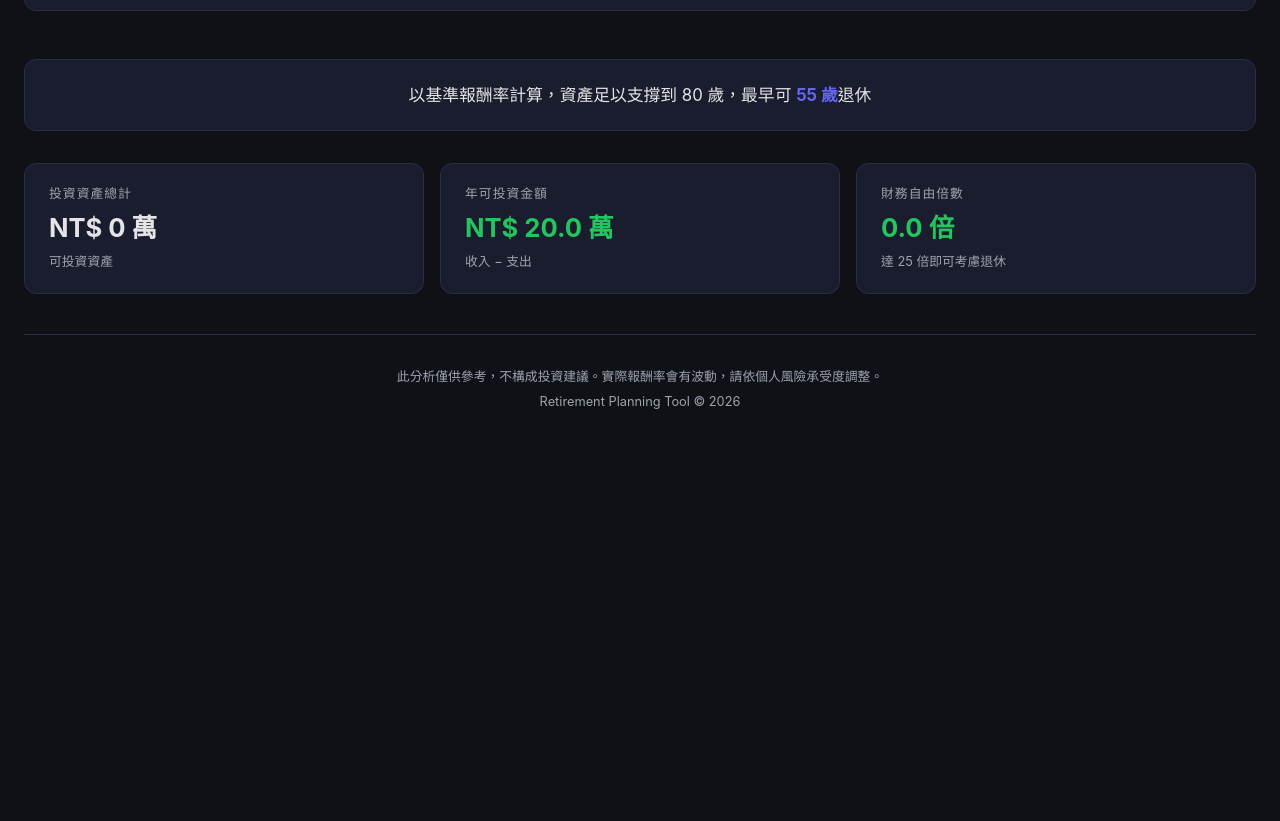
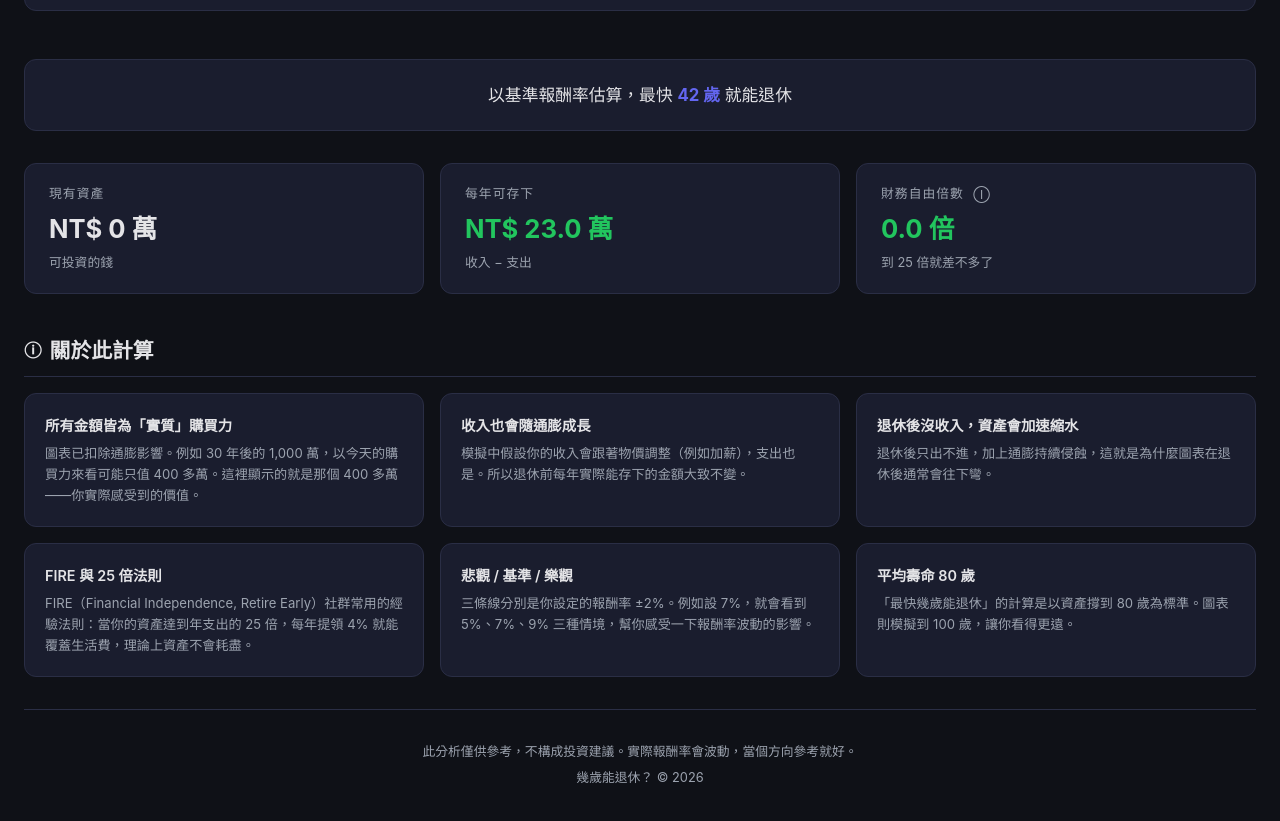
Before and after one commit to brianhu-tw/fire, a plain HTML site: page index.html in a window 1280 px wide. Shown: the part 1179-2000 px from the top of the page. Before the commit the page ends 1656 px from the top, so only its background shows below. Drawn offline with nearby package versions, Linux system fonts and the light colour scheme.

Commit message:
Update UI copy and add explanatory notes section
- Revise page title, section headings, field labels, conclusion text,
  metric cards, chart description, and footer for a friendlier tone
- Add CSS-only ⓘ tooltips on 現有資產, 年報酬率, 通膨率, 年收入, 年支出 fields
  and 財務自由倍數 metric card
- Add "關於此計算" section with 6 explanatory cards
- Default income to 546k (113年薪資中位數), expenses to 320k (113年每人消費支出)
- Persist all input fields to localStorage on every change

```diff
--- a/index.html
+++ b/index.html
@@ -3,7 +3,7 @@
 <head>
 <meta charset="UTF-8">
 <meta name="viewport" content="width=device-width, initial-scale=1.0">
-<title>退休規劃分析</title>
+<title>幾歲能退休？</title>
 <script src="https://cdn.jsdelivr.net/npm/chart.js@4.4.7/dist/chart.umd.min.js"></script>
 <style>
   :root {
@@ -201,6 +201,65 @@
     font-size: 0.8rem;
     border-top: 1px solid var(--border);
   }
+
+  /* ── Tooltip ── */
+  .info-tip {
+    position: relative;
+    display: inline-block;
+    cursor: help;
+    color: var(--text-muted);
+    font-size: 0.75rem;
+    margin-left: 0.3rem;
+    vertical-align: middle;
+  }
+  .info-tip::after {
+    content: attr(data-tip);
+    position: absolute;
+    bottom: calc(100% + 8px);
+    left: 50%;
+    transform: translateX(-50%);
+    background: var(--card-hover);
+    color: var(--text);
+    border: 1px solid var(--border);
+    border-radius: 8px;
+    padding: 0.6rem 0.8rem;
+    font-size: 0.78rem;
+    line-height: 1.5;
+    white-space: normal;
+    width: max-content;
+    max-width: 280px;
+    opacity: 0;
+    pointer-events: none;
+    transition: opacity 0.2s;
+    z-index: 10;
+  }
+  .info-tip:hover::after {
+    opacity: 1;
+  }
+
+  /* ── Notes ── */
+  .notes { margin-bottom: 2rem; }
+  .notes-grid {
+    display: grid;
+    grid-template-columns: repeat(auto-fit, minmax(320px, 1fr));
+    gap: 1rem;
+  }
+  .note-item {
+    background: var(--card);
+    border: 1px solid var(--border);
+    border-radius: 12px;
+    padding: 1.25rem;
+  }
+  .note-item h4 {
+    font-size: 0.9rem;
+    font-weight: 600;
+    margin-bottom: 0.4rem;
+  }
+  .note-item p {
+    font-size: 0.82rem;
+    color: var(--text-muted);
+    line-height: 1.6;
+  }
 </style>
 </head>
 <body>
@@ -208,13 +267,13 @@
 <div class="container">
 
 <header>
-  <h1>退休規劃分析</h1>
-  <p>輸入你的收支條件，看看幾歲能財務自由</p>
+  <h1>幾歲能退休？</h1>
+  <p>填幾個數字，算算你的退休時間表</p>
 </header>
 
 <!-- ── Parameter Panel ── -->
 <section>
-  <h2><span class="icon">&#9881;</span> 你的基本資料</h2>
+  <h2><span class="icon">&#9881;</span> 你的現況</h2>
   <div class="params">
     <div class="param-grid">
       <div class="param-group">
@@ -223,27 +282,27 @@
         <div class="error-msg" id="err_age"></div>
       </div>
       <div class="param-group">
-        <label>可投資資產 (NT$)</label>
+        <label>現有資產 (NT$)<span class="info-tip" data-tip="目前可以拿來投資的總金額，包含存款、股票、基金等">&#9432;</span></label>
         <input type="text" inputmode="numeric" id="p_assets" value="0">
         <div class="error-msg" id="err_assets"></div>
       </div>
       <div class="param-group">
-        <label>年收入 (NT$)</label>
-        <input type="text" inputmode="numeric" id="p_income" value="1,000,000">
+        <label>年收入 (NT$)<span class="info-tip" data-tip="預設為 113 年台灣薪資中位數 54.6 萬（主計總處）">&#9432;</span></label>
+        <input type="text" inputmode="numeric" id="p_income" value="546,000">
         <div class="error-msg" id="err_income"></div>
       </div>
       <div class="param-group">
-        <label>年支出 (NT$)</label>
-        <input type="text" inputmode="numeric" id="p_expenses" value="800,000">
+        <label>年支出 (NT$)<span class="info-tip" data-tip="預設為 113 年台灣每人消費支出約 32 萬（主計總處家庭收支調查）">&#9432;</span></label>
+        <input type="text" inputmode="numeric" id="p_expenses" value="320,000">
         <div class="error-msg" id="err_expenses"></div>
       </div>
       <div class="param-group">
-        <label>預期年報酬率 (%)</label>
+        <label>年報酬率 (%)<span class="info-tip" data-tip="投資組合的年化報酬率。台股大盤長期約 8-10%，全球股市約 7-9%">&#9432;</span></label>
         <input type="number" id="p_return" value="7" step="0.5" min="1" max="15">
         <div class="error-msg" id="err_return"></div>
       </div>
       <div class="param-group">
-        <label>通膨率 (%)</label>
+        <label>通膨率 (%)<span class="info-tip" data-tip="物價每年上漲的幅度。台灣近年約 2-3%">&#9432;</span></label>
         <input type="number" id="p_inflation" value="3" step="0.5" min="0" max="10">
         <div class="error-msg" id="err_inflation"></div>
       </div>
@@ -253,7 +312,7 @@
 
 <!-- ── Chart 3: Sensitivity ── -->
 <section>
-  <h2><span class="icon">&#128202;</span> 退休資產模擬器</h2>
+  <h2><span class="icon">&#128202;</span> 資產模擬</h2>
   <div class="chart-grid">
     <div class="chart-box">
       <div class="desc" id="c3Summary"></div>
@@ -268,9 +327,39 @@
 <!-- ── Key Metrics ── -->
 <div class="metrics" id="metrics"></div>
 
+<section class="notes">
+  <h2><span class="icon">&#9432;</span> 關於此計算</h2>
+  <div class="notes-grid">
+    <div class="note-item">
+      <h4>所有金額皆為「實質」購買力</h4>
+      <p>圖表已扣除通膨影響。例如 30 年後的 1,000 萬，以今天的購買力來看可能只值 400 多萬。這裡顯示的就是那個 400 多萬——你實際感受到的價值。</p>
+    </div>
+    <div class="note-item">
+      <h4>收入也會隨通膨成長</h4>
+      <p>模擬中假設你的收入會跟著物價調整（例如加薪），支出也是。所以退休前每年實際能存下的金額大致不變。</p>
+    </div>
+    <div class="note-item">
+      <h4>退休後沒收入，資產會加速縮水</h4>
+      <p>退休後只出不進，加上通膨持續侵蝕，這就是為什麼圖表在退休後通常會往下彎。</p>
+    </div>
+    <div class="note-item">
+      <h4>FIRE 與 25 倍法則</h4>
+      <p>FIRE（Financial Independence, Retire Early）社群常用的經驗法則：當你的資產達到年支出的 25 倍，每年提領 4% 就能覆蓋生活費，理論上資產不會耗盡。</p>
+    </div>
+    <div class="note-item">
+      <h4>悲觀 / 基準 / 樂觀</h4>
+      <p>三條線分別是你設定的報酬率 ±2%。例如設 7%，就會看到 5%、7%、9% 三種情境，幫你感受一下報酬率波動的影響。</p>
+    </div>
+    <div class="note-item">
+      <h4>平均壽命 80 歲</h4>
+      <p>「最快幾歲能退休」的計算是以資產撐到 80 歲為標準。圖表則模擬到 100 歲，讓你看得更遠。</p>
+    </div>
+  </div>
+</section>
+
 <footer>
-  <p>此分析僅供參考，不構成投資建議。實際報酬率會有波動，請依個人風險承受度調整。</p>
-  <p style="margin-top:0.3rem;">Retirement Planning Tool &copy; 2026</p>
+  <p>此分析僅供參考，不構成投資建議。實際報酬率會波動，當個方向參考就好。</p>
+  <p style="margin-top:0.3rem;">幾歲能退休？ &copy; 2026</p>
 </footer>
 
 </div>
@@ -297,6 +386,24 @@ function addCommas(n) {
 function getNumericValue(id) {
   return +stripCommas(document.getElementById(id).value);
 }
+
+// ── localStorage persistence ──
+const ALL_FIELDS = ["p_age", "p_assets", "p_income", "p_expenses", "p_return", "p_inflation"];
+const LS_KEY = "fire_params";
+function saveParams() {
+  const data = {};
+  ALL_FIELDS.forEach(id => data[id] = document.getElementById(id).value);
+  try { localStorage.setItem(LS_KEY, JSON.stringify(data)); } catch(e) {}
+}
+function restoreParams() {
+  try {
+    const raw = localStorage.getItem(LS_KEY);
+    if (!raw) return;
+    const data = JSON.parse(raw);
+    ALL_FIELDS.forEach(id => { if (data[id] != null) document.getElementById(id).value = data[id]; });
+  } catch(e) {}
+}
+restoreParams();
 
 // Auto-format money fields on input
 const MONEY_FIELDS = ["p_assets", "p_income", "p_expenses"];
@@ -665,7 +772,7 @@ function updateC3Summary(p) {
   el.innerHTML = `假設 <b>${c3IncAge} 歲</b>開始工作、年收 <b>${c3IncAmount} 萬</b>，`
     + `<b>${c3RetireAge} 歲</b>退休（工作 ${Math.max(0, workYears)} 年），`
     + `年支出 <b>${(p.expenses/1e4).toFixed(0)} 萬</b>，`
-    + `以下為不同報酬率下的資產走勢（實質購買力）`;
+    + `來看看你的錢夠不夠花`;
 }
 
 function c3UpdateData(chart, p, alsoUpdateOthers) {
@@ -685,9 +792,9 @@ function c3UpdateData(chart, p, alsoUpdateOthers) {
     const fireRatio = p.expenses > 0 ? (totalLiquid(p) / p.expenses).toFixed(1) : "∞";
     const incLabel = currentAge() >= c3IncAge ? "收入 − 支出" : `${c3IncAge}歲前無收入`;
     document.getElementById("metrics").innerHTML = `
-      <div class="metric-card"><div class="label">投資資產總計</div><div class="value">NT$ ${(totalLiquid(p)/1e4).toFixed(0)} 萬</div><div class="sub">可投資資產</div></div>
-      <div class="metric-card"><div class="label">年可投資金額</div><div class="value ${investable >= 0 ? 'green' : 'red'}">NT$ ${(investable/1e4).toFixed(1)} 萬</div><div class="sub">${incLabel}</div></div>
-      <div class="metric-card"><div class="label">財務自由倍數</div><div class="value green">${fireRatio} 倍</div><div class="sub">達 25 倍即可考慮退休</div></div>
+      <div class="metric-card"><div class="label">現有資產</div><div class="value">NT$ ${(totalLiquid(p)/1e4).toFixed(0)} 萬</div><div class="sub">可投資的錢</div></div>
+      <div class="metric-card"><div class="label">每年可存下</div><div class="value ${investable >= 0 ? 'green' : 'red'}">NT$ ${(investable/1e4).toFixed(1)} 萬</div><div class="sub">${incLabel}</div></div>
+      <div class="metric-card"><div class="label">財務自由倍數 <span class="info-tip" data-tip="又稱 FIRE 倍數。當資產 = 年支出 × 25，每年提領 4% 即可覆蓋支出（4% 法則）">&#9432;</span></div><div class="value green">${fireRatio} 倍</div><div class="sub">到 25 倍就差不多了</div></div>
     `;
     updateConclusion(earliest);
   }
@@ -789,10 +896,10 @@ function updateConclusion(earliest) {
   const el = document.getElementById("conclusion");
   if (earliest !== null) {
     el.className = "conclusion";
-    el.innerHTML = `以基準報酬率計算，資產足以支撐到 ${AVG_LIFESPAN} 歲，最早可 <strong>${earliest} 歲</strong>退休`;
+    el.innerHTML = `以基準報酬率估算，最快 <strong>${earliest} 歲</strong> 就能退休`;
   } else {
     el.className = "conclusion warn";
-    el.innerHTML = `以目前條件，到 100 歲前<strong>無法達成財務自由</strong>`;
+    el.innerHTML = `以目前條件，可能要工作到⋯⋯很久以後。調整一下數字試試？`;
   }
 }
 
@@ -863,9 +970,9 @@ function recalculate() {
 
   // ── Metrics ──
   document.getElementById("metrics").innerHTML = `
-    <div class="metric-card"><div class="label">投資資產總計</div><div class="value">NT$ ${(totalLiquid(p)/1e4).toFixed(0)} 萬</div><div class="sub">可投資資產</div></div>
-    <div class="metric-card"><div class="label">年可投資金額</div><div class="value ${investable >= 0 ? 'green' : 'red'}">NT$ ${(investable/1e4).toFixed(1)} 萬</div><div class="sub">${incLabel}</div></div>
-    <div class="metric-card"><div class="label">財務自由倍數</div><div class="value green">${fireRatio} 倍</div><div class="sub">達 25 倍即可考慮退休</div></div>
+    <div class="metric-card"><div class="label">現有資產</div><div class="value">NT$ ${(totalLiquid(p)/1e4).toFixed(0)} 萬</div><div class="sub">可投資的錢</div></div>
+    <div class="metric-card"><div class="label">每年可存下</div><div class="value ${investable >= 0 ? 'green' : 'red'}">NT$ ${(investable/1e4).toFixed(1)} 萬</div><div class="sub">${incLabel}</div></div>
+    <div class="metric-card"><div class="label">財務自由倍數 <span class="info-tip" data-tip="又稱 FIRE 倍數。當資產 = 年支出 × 25，每年提領 4% 即可覆蓋支出（4% 法則）">&#9432;</span></div><div class="value green">${fireRatio} 倍</div><div class="sub">到 25 倍就差不多了</div></div>
   `;
 
   // ── Conclusion ──
@@ -879,6 +986,7 @@ function recalculate() {
 // Auto-update on any parameter change
 document.querySelectorAll(".params input").forEach(input => {
   input.addEventListener("input", () => {
+    saveParams();
     clearTimeout(debounceTimer);
     debounceTimer = setTimeout(recalculate, 300);
   });
```
